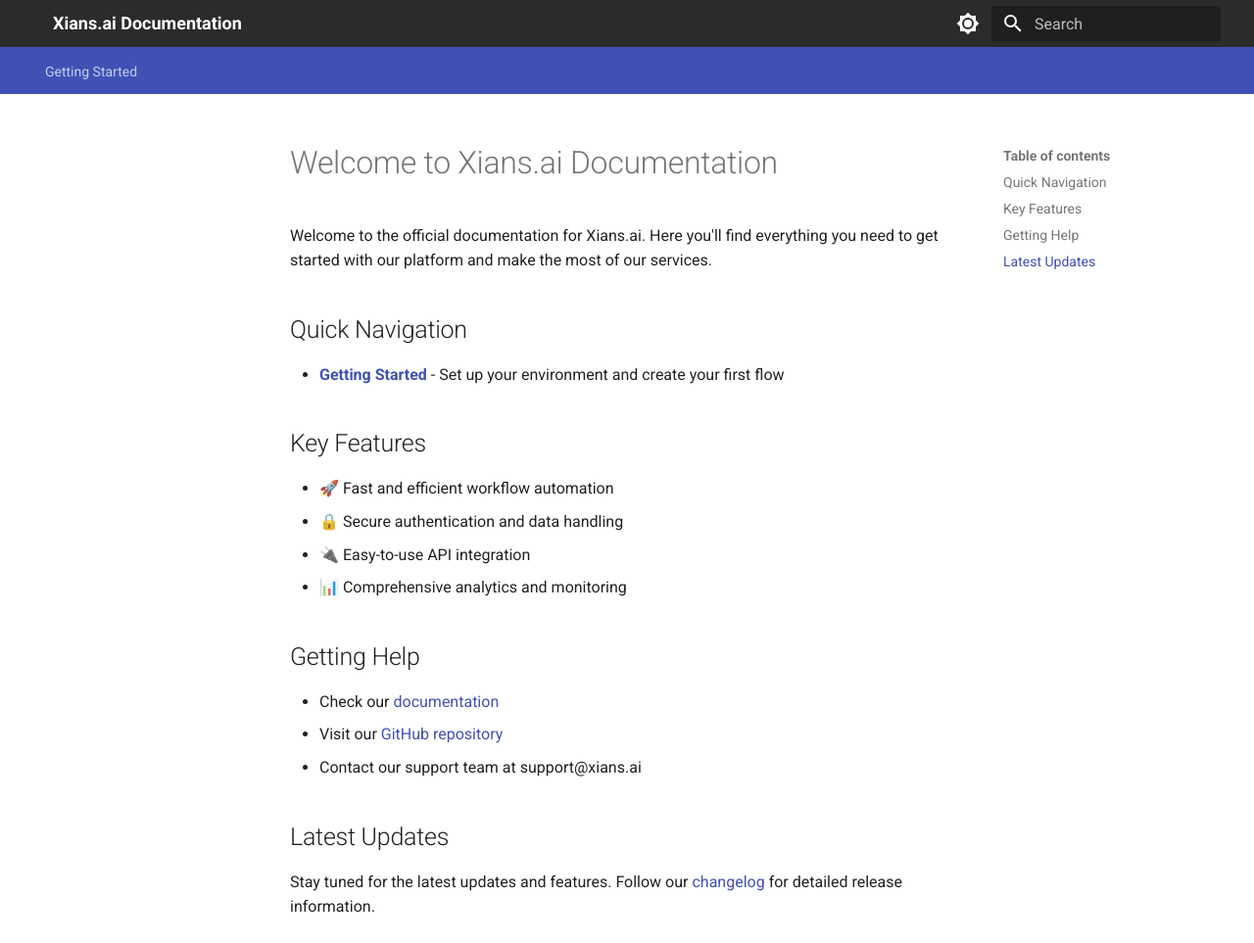
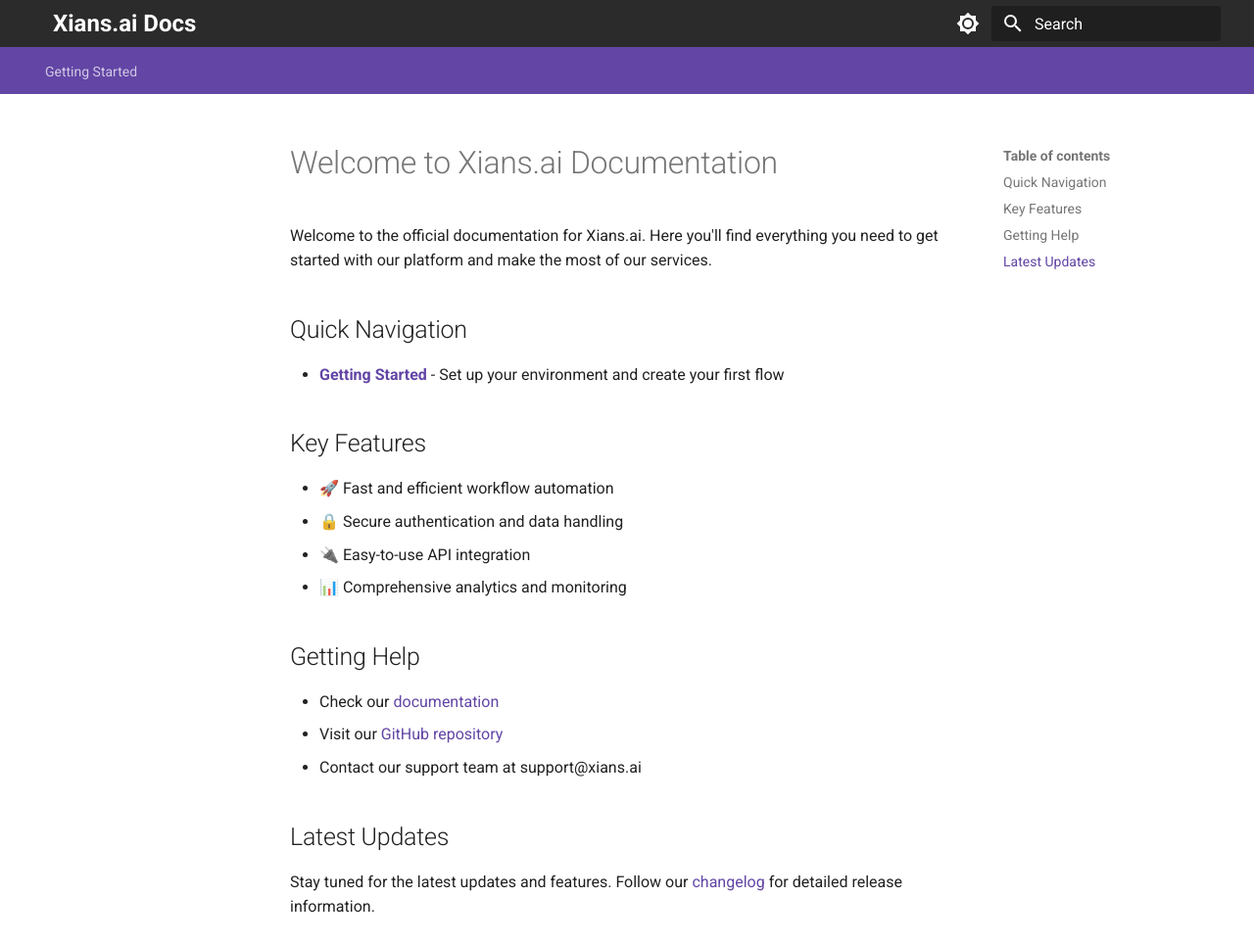
Before and after one commit to XiansAiPlatform/XiansAi.Website, an MkDocs documentation site: the page built from docs/index.md, in a window 1280 px wide and 963 px high. Shown: the whole window at 98% size. Built offline with MkDocs 1.6.1 and Material for MkDocs 9.7.7, drawn with Linux system fonts in a browser that asks for light colours.

Commit message:
theme color

```diff
--- a/docs/stylesheets/extra.css
+++ b/docs/stylesheets/extra.css
@@ -12,10 +12,13 @@
   background-color: #2b2b2b;
 }
 
+.md-header__title {
+  font-size: 1.2rem;
+}
 
 /* Primary color */
 [data-md-color-primary="custom"] {
-  --md-primary-fg-color: #6366f1;
+  --md-primary-fg-color: rgba(49, 11, 137, 0.759);
   --md-primary-fg-color--light: #525252;
   --md-primary-fg-color--dark: #1a1a1a;
   --md-primary-bg-color: #ffffff;
--- a/mkdocs.yml
+++ b/mkdocs.yml
@@ -1,5 +1,5 @@
 # mkdocs.yml
-site_name: Xians.ai Documentation
+site_name: Xians.ai Docs
 theme:
   name: material
   features:
@@ -13,15 +13,20 @@ theme:
     - content.code.annotation
     - content.code.copy
   palette:
-    - scheme: default
-      primary: indigo
-      accent: indigo
+    # Palette toggle for light mode
+    - media: "(prefers-color-scheme: light)"
+      scheme: default
+      primary: custom    # Using custom color
+      accent: purple    # Using predefined color
       toggle:
         icon: material/brightness-7
         name: Switch to dark mode
-    - scheme: slate
-      primary: indigo
-      accent: indigo
+
+    # Palette toggle for dark mode
+    - media: "(prefers-color-scheme: dark)"
+      scheme: slate
+      primary: custom    # Using custom color
+      accent: purple    # Using predefined color
       toggle:
         icon: material/brightness-4
         name: Switch to light mode
```
